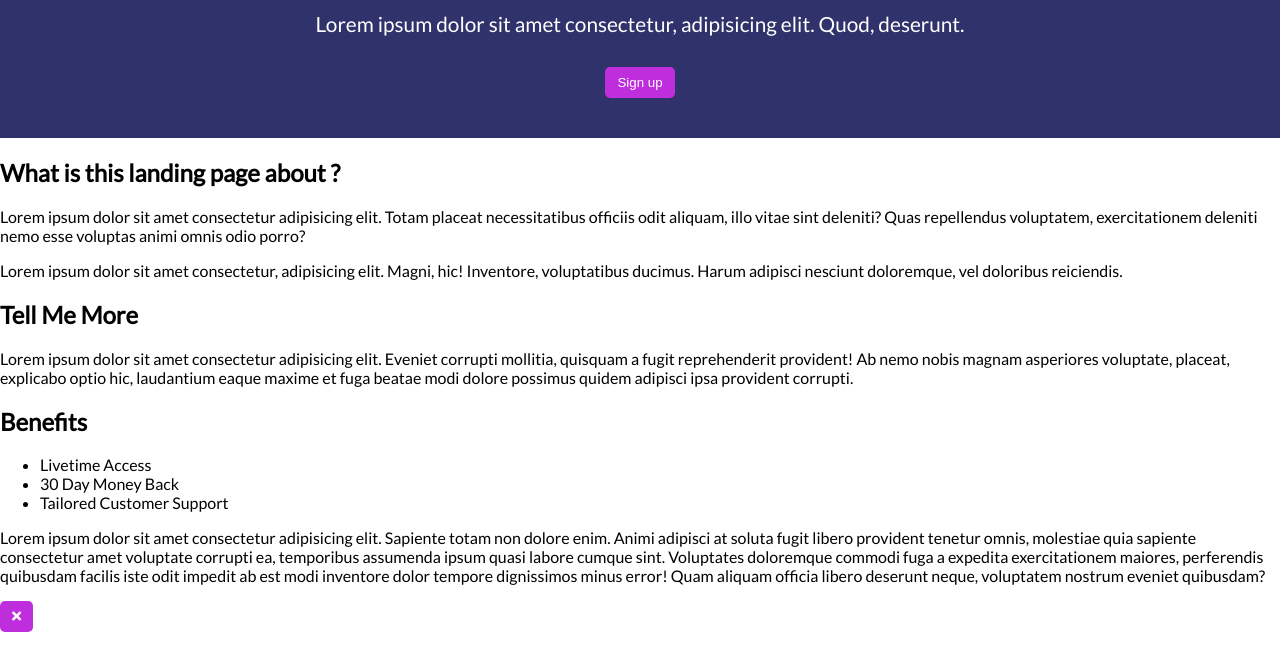
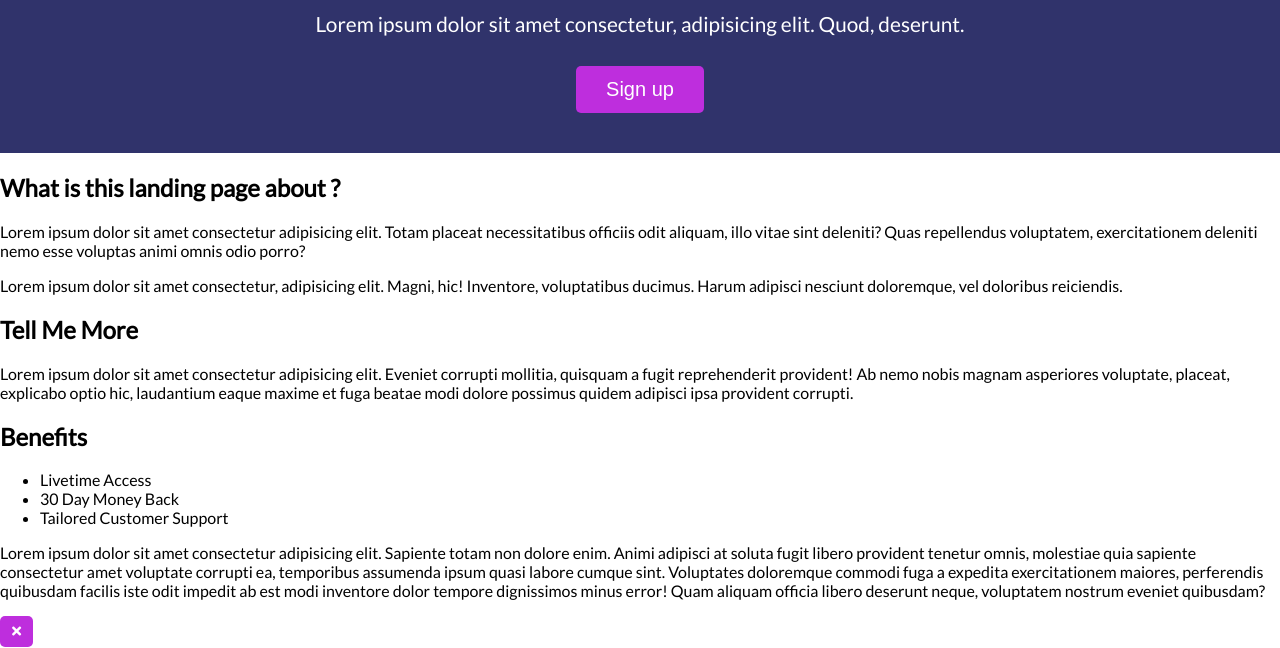
Before and after one commit to deamon-cool/menu-slider-and-modal, a plain HTML site: page index.html in a window 1280 px wide. Shown: the part 109-757 px from the top of the page. Drawn offline with Linux system fonts and the light colour scheme.

Commit message:
Added style for button

```diff
--- a/style.css
+++ b/style.css
@@ -99,3 +99,10 @@ button:focus {
     top: 20px;
     left: 20px;
 }
+
+.cta-btn {
+    padding: 12px 30px;
+    font-size: 20px;
+}
+
+}
```
